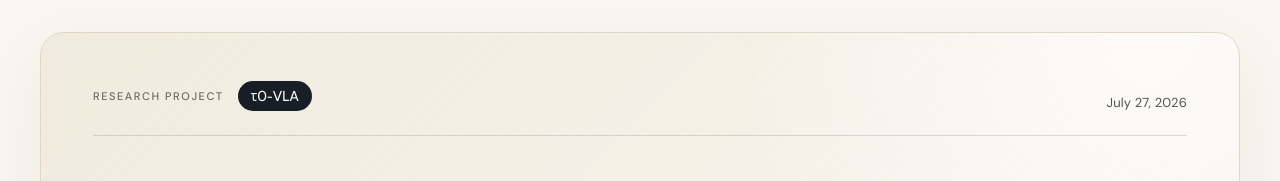
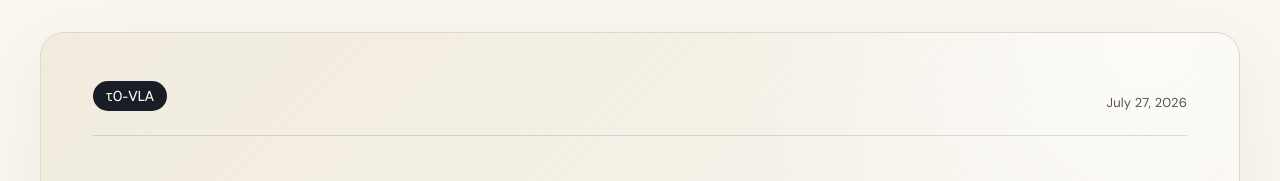
Before and after one commit to tau0-vla/tau0-vla.github.io, a Next.js app: page / in a window 1280 px wide. Shown: the top 181 px of the page. Built offline with nearby package versions, Linux system fonts and the light colour scheme.

Commit message:
Remove redundant research labels

```diff
--- a/app/globals.css
+++ b/app/globals.css
@@ -1161,17 +1161,6 @@ body,
   gap: 14px;
 }
 
-.blog-header-kicker,
-.blog-footer-kicker {
-  color: #6d6a63;
-  font-family: "DM Sans", Arial, Helvetica, sans-serif;
-  font-size: 11px;
-  font-weight: 500;
-  letter-spacing: 0.14em;
-  line-height: 1;
-  text-transform: uppercase;
-}
-
 .blog-project-label {
   padding: 8px 13px;
   color: #f9f6f0;
@@ -1254,12 +1243,8 @@ body,
   min-width: 0;
 }
 
-.blog-footer .blog-footer-kicker {
-  color: #a8a39a;
-}
-
 .blog-footer strong {
-  margin-top: 14px;
+  margin-top: 0;
   display: block;
   color: #fff;
   font-size: 36px;
--- a/app/page.tsx
+++ b/app/page.tsx
@@ -90,7 +90,6 @@ export default function Home() {
         <header className="blog-header">
           <div className="blog-header-topline">
             <div className="blog-project-identity">
-              <span className="blog-header-kicker">Research project</span>
               <span className="blog-project-label"><TauName /></span>
             </div>
             <time className="blog-date" dateTime="2026-07-27">July 27, 2026</time>
@@ -518,7 +517,6 @@ export default function Home() {
       <footer className="blog-footer">
         <div className="blog-footer-inner">
           <div className="blog-footer-copy">
-            <span className="blog-footer-kicker">Research project</span>
             <strong><TauName /></strong>
             <p>{projectTitle}</p>
           </div>
```
Also changed, not shown: 1 other file (tests, documents, lock files or other folders).
